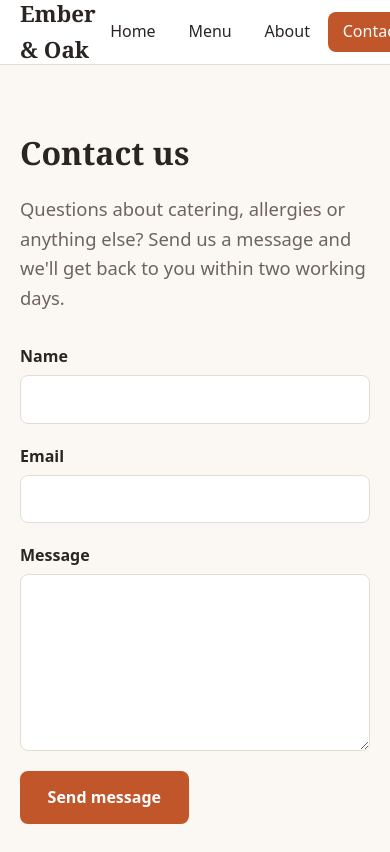
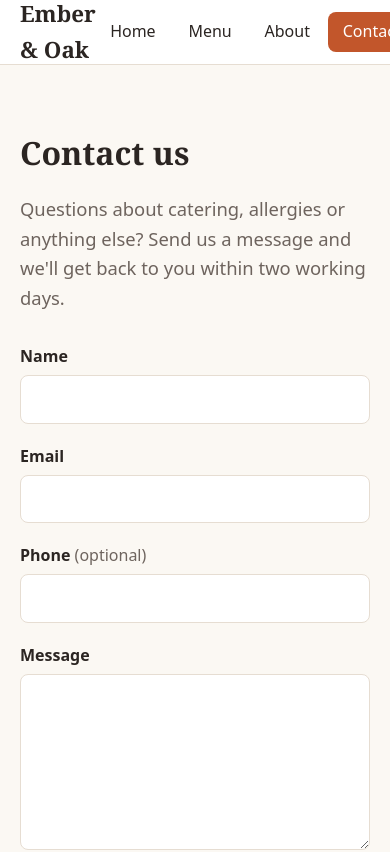
Before and after one commit to Vivid-Clarity/DeepTech-test-repo, a React (Vite) app: page /contact in a window 390 px wide. Shown: the top 852 px of the page. Built offline with nearby package versions, Linux system fonts and the light colour scheme.

Commit message:
Add optional phone number field to contact form

```diff
--- a/src/pages/Contact.jsx
+++ b/src/pages/Contact.jsx
@@ -2,7 +2,7 @@ import { useState } from 'react'
 import FormField from '../components/FormField'
 import './Contact.css'
 
-const emptyForm = { name: '', email: '', message: '' }
+const emptyForm = { name: '', email: '', phone: '', message: '' }
 
 function validate(values) {
   const errors = {}
@@ -13,6 +13,9 @@ function validate(values) {
     errors.email = 'Please enter your email address.'
   } else if (!/^[^\s@]+@[^\s@]+\.[^\s@]+$/.test(values.email.trim())) {
     errors.email = 'Please enter a valid email address, like name@example.com.'
+  }
+  if (values.phone.trim() && !/^[0-9+()\s-]{8,20}$/.test(values.phone.trim())) {
+    errors.phone = 'Please enter a valid phone number, or leave this field blank.'
   }
   if (!values.message.trim()) {
     errors.message = 'Please enter a message.'
@@ -83,6 +86,17 @@ function Contact() {
             error={errors.email}
           />
           <FormField
+            id="contact-phone"
+            name="phone"
+            type="tel"
+            label="Phone"
+            optional
+            autoComplete="tel"
+            value={values.phone}
+            onChange={handleChange}
+            error={errors.phone}
+          />
+          <FormField
             id="contact-message"
             name="message"
             as="textarea"
```
